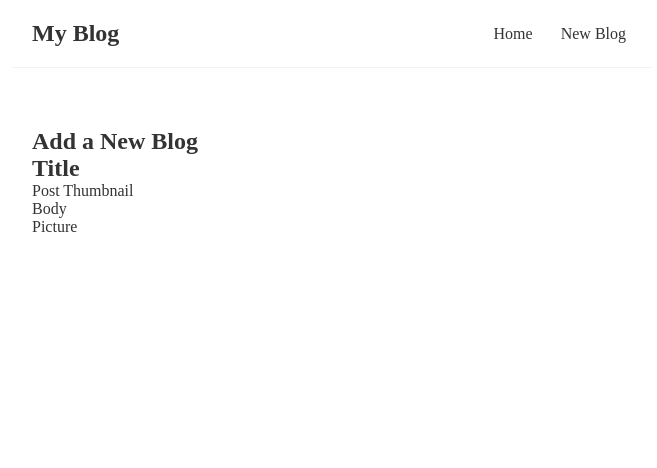
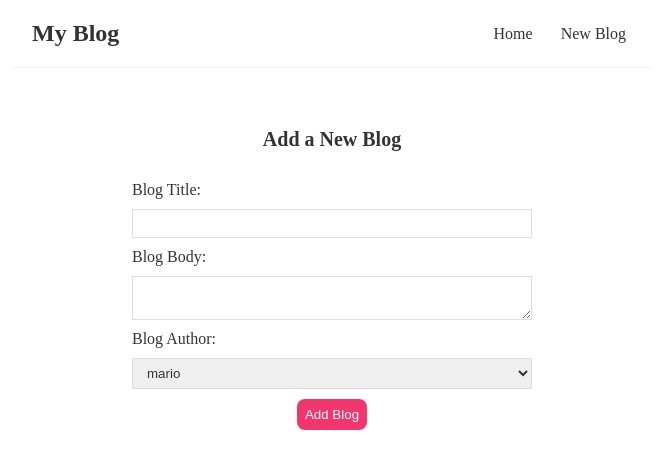
Before and after one commit to Tregglez/Blog_Project, a React (Create React App) app: page /create in a window 1280 px wide. Shown: the top 468 px of the page, without its empty margins (308-965 px from the left). Built offline with nearby package versions, Linux system fonts and the light colour scheme.

Commit message:
added create page (no post method yet)

```diff
--- a/public/index.html
+++ b/public/index.html
@@ -24,7 +24,7 @@
       work correctly both with client-side routing and a non-root public URL.
       Learn how to configure a non-root public URL by running `npm run build`.
     -->
-    <title>React App</title>
+    <title>The Nourished Notebook</title>
   </head>
   <body>
     <noscript>You need to enable JavaScript to run this app.</noscript>
--- a/src/components/BlogDetails.js
+++ b/src/components/BlogDetails.js
@@ -1,11 +1,21 @@
 import { useParams } from "react-router-dom";
+import useFetch from "../useFetch";
 
 function BlogDetails() {
   const { id } = useParams();
+  const { data: blog, error, isLoading } = useFetch('http://localhost:8000/blogs/' + id);
 
   return (
     <div className="blog-details">
-      <h2>Blog Details - {id}</h2>
+      {isLoading && <div>Loading...</div>}
+      {error && <div>{error}</div>}
+      {blog && (
+        <article>
+          <h2>{blog.title}</h2>
+          <p>Written by {blog.author}</p>
+          <div>{blog.body}</div>
+        </article>
+      )}
     </div>
   );
 }
--- a/src/components/Create.js
+++ b/src/components/Create.js
@@ -1,11 +1,45 @@
+import { useState } from "react";
+
 function Create() {
+  const [title, setTitle] = useState('');
+  const [body, setBody] = useState('');
+  const [author, setAuthor] = useState('mario');
+
+  const handleSubmit = (e) => {
+    e.preventDefault();
+    const blog = { title, body, author };
+
+    console.log(blog);
+  };
+
   return (
     <div className="create">
       <h2>Add a New Blog</h2>
-      <h2>Title</h2>
-      <p>Post Thumbnail</p>
-      <p>Body</p>
-      <p>Picture</p>
+      <form onSubmit={handleSubmit}>
+        <label>Blog Title:</label>
+        <input
+          type="text"
+          required
+          value={title}
+          onChange={(e) => setTitle(e.target.value)}
+        />
+        <label>Blog Body:</label>
+        <textarea
+          required
+          value={body}
+          onChange={(e) => setBody(e.target.value)}
+        ></textarea>
+        {/* have a selector maybe for different layout design */}
+        <label>Blog Author:</label>
+        <select
+          value={author}
+          onChange={(e) => setAuthor(e.target.value)}
+        >
+          <option value="mario">mario</option>
+          <option value="yoshi">yoshi</option>
+        </select>
+        <button>Add Blog</button>
+      </form>
     </div>
   );
 }
--- /dev/null
+++ b/src/styles/blog-content.css
@@ -0,0 +1,17 @@
+.blog-details h2 {
+  font-size: 20px;
+  margin-bottom: 10px;
+}
+
+.blog-details div {
+  margin: 20px 0;
+}
+
+.blog-details button {
+  background: #f1356d;
+  color: #fff;
+  border: 0;
+  padding: 8px;
+  border-radius: 8px;
+  cursor: pointer;
+}
--- /dev/null
+++ b/src/styles/create.css
@@ -0,0 +1,33 @@
+.create {
+  max-width: 400px;
+  margin: 0 auto;
+  text-align: center;
+}
+
+.create label {
+  text-align: left;
+  display: block;
+}
+
+.create h2 {
+  font-size: 20px;
+  margin-bottom: 30px;
+}
+
+.create input, .create textarea, .create select {
+  width: 100%;
+  padding: 6px 10px;
+  margin: 10px 0;
+  border: 1px solid #ddd;
+  box-sizing: border-box;
+  display: block;
+}
+
+.create button {
+  background: #f1356d;
+  color: #fff;
+  border: 0;
+  padding: 8px;
+  border-radius: 8px;
+  cursor: pointer;
+}
--- a/src/styles/index.css
+++ b/src/styles/index.css
@@ -1,5 +1,7 @@
 @import './content.css';
 @import './navbar.css';
+@import './blog-content.css';
+@import './create.css';
 
 * {
   margin: 0;
--- a/src/useFetch.js
+++ b/src/useFetch.js
@@ -6,7 +6,6 @@ const useFetch = (url) => {
   const [isLoading, setIsLoading] = useState(true);
   const [error, setError] = useState(null);
 
-  // useTimeout makes it slower (for testing purposes only, dont leave it in final version)
   useEffect(() => {
     const abortCont = new AbortController();
 
```
